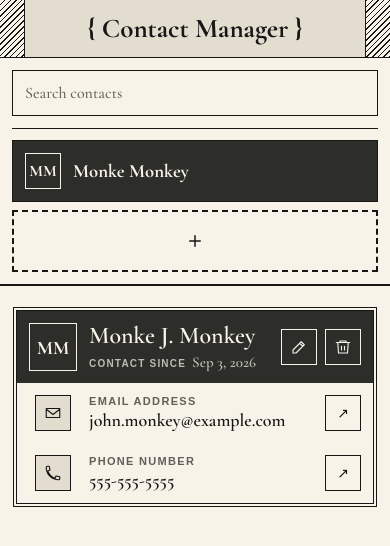
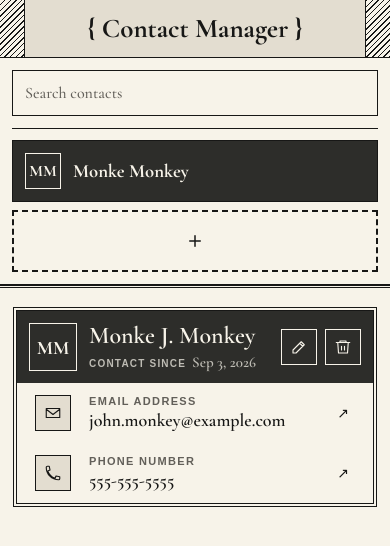
Before and after one commit to alex84plus/lamp-group24, a PHP site: page /dashboard.php in a window 390 px wide. Shown: the top 546 px of the page. Run offline with PHP 8.4, Linux system fonts and the light colour scheme; a user stored in the database is signed in.

Commit message:
update dashboard borders

```diff
--- a/css/style.css
+++ b/css/style.css
@@ -215,11 +215,24 @@ body {
 }
 
 .contact-list-section {
+    position: relative;
     flex: 0 0 300px;
     display: flex;
     flex-direction: column;
     border-right: 1px solid var(--defaultBorder);
     /* background-color: var(--surfaceBackground); */
+}
+
+/* Second rule of the divider, 2px outside the border. */
+.contact-list-section::after {
+    content: "";
+    position: absolute;
+    top: 0;
+    right: -4px;
+    bottom: 0;
+    width: 1px;
+    background-color: var(--defaultBorder);
+    pointer-events: none;
 }
 
 /* Hatched edges with an inset surface plate, shared by the sidebar header and the spacer. */
@@ -473,10 +486,7 @@ body {
 }
 
 .contact-view-identity h2 {
-    margin: 0;
-    font-size: 28px;
-    font-weight: 600;
-    line-height: 1.1;
+    margin: 0; font-size: 28px; font-weight: 600; line-height: 1.1;
     overflow-wrap: anywhere;
 }
 
@@ -597,7 +607,6 @@ body {
     gap: 8px;
     min-height: 36px;
     padding: 0 12px;
-    border: 1px solid var(--defaultBorder);
     background-color: var(--pageBackground);
     color: var(--primaryText);
     font-size: 16px;
@@ -707,6 +716,15 @@ body {
     .contact-list-section {
         border-right: 0;
         border-bottom: 1px solid var(--defaultBorder);
+    }
+
+    .contact-list-section::after {
+        top: auto;
+        right: 0;
+        bottom: -3px;
+        left: 0;
+        width: auto;
+        height: 1px;
     }
 
     .contact-list-spacer,
--- a/dashboard.php
+++ b/dashboard.php
@@ -3,10 +3,10 @@
 
 session_start();
 
-if (!isset($_SESSION['userId'])) {
-    header('Location: index.php');
-    exit;
-}
+// if (!isset($_SESSION['userId'])) {
+//    header('Location: index.php');
+//     exit;
+// }
 
 $contacts = [
     ['id' => 1, 'firstName' => 'Monke', 'lastName' => 'Monkey', 'created' => '2026-09-03 14:12:00'],
```
